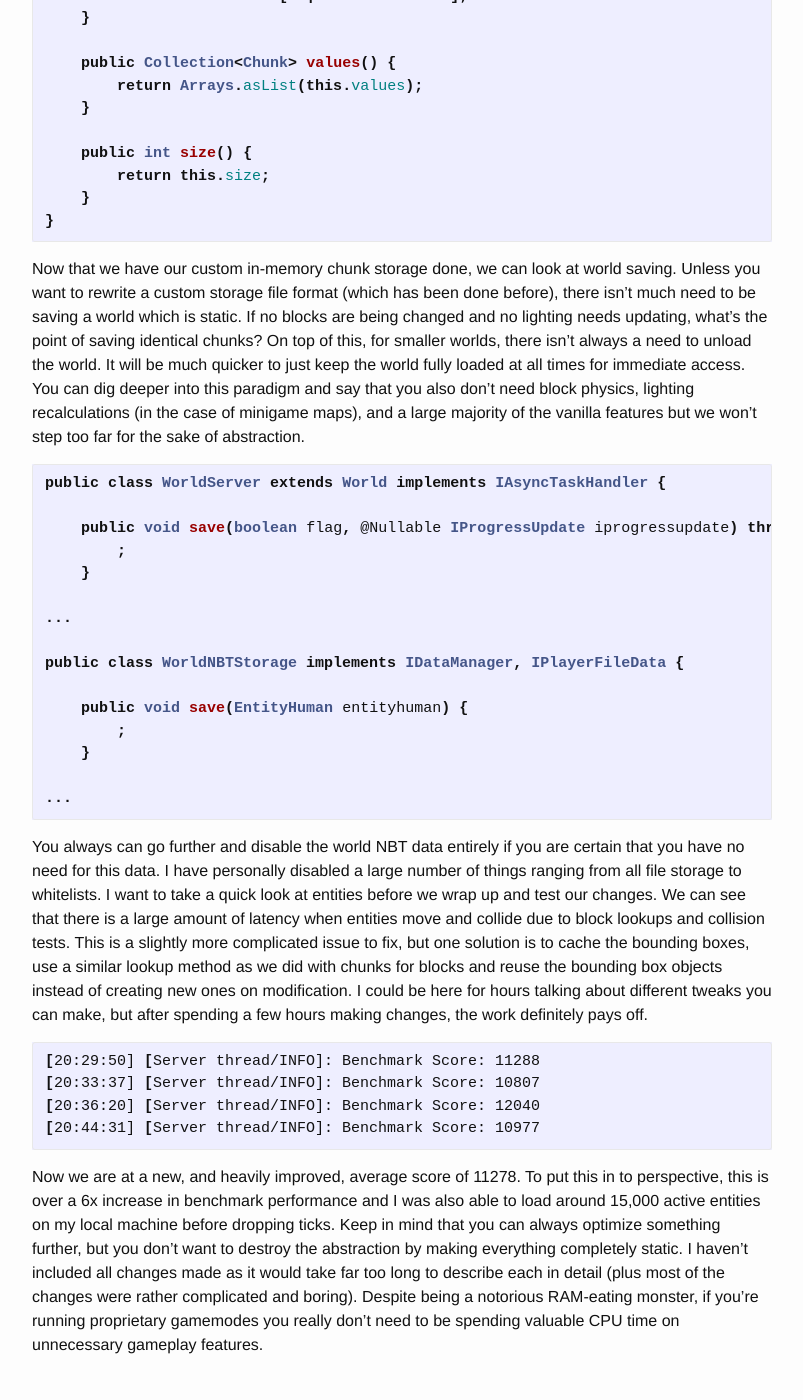
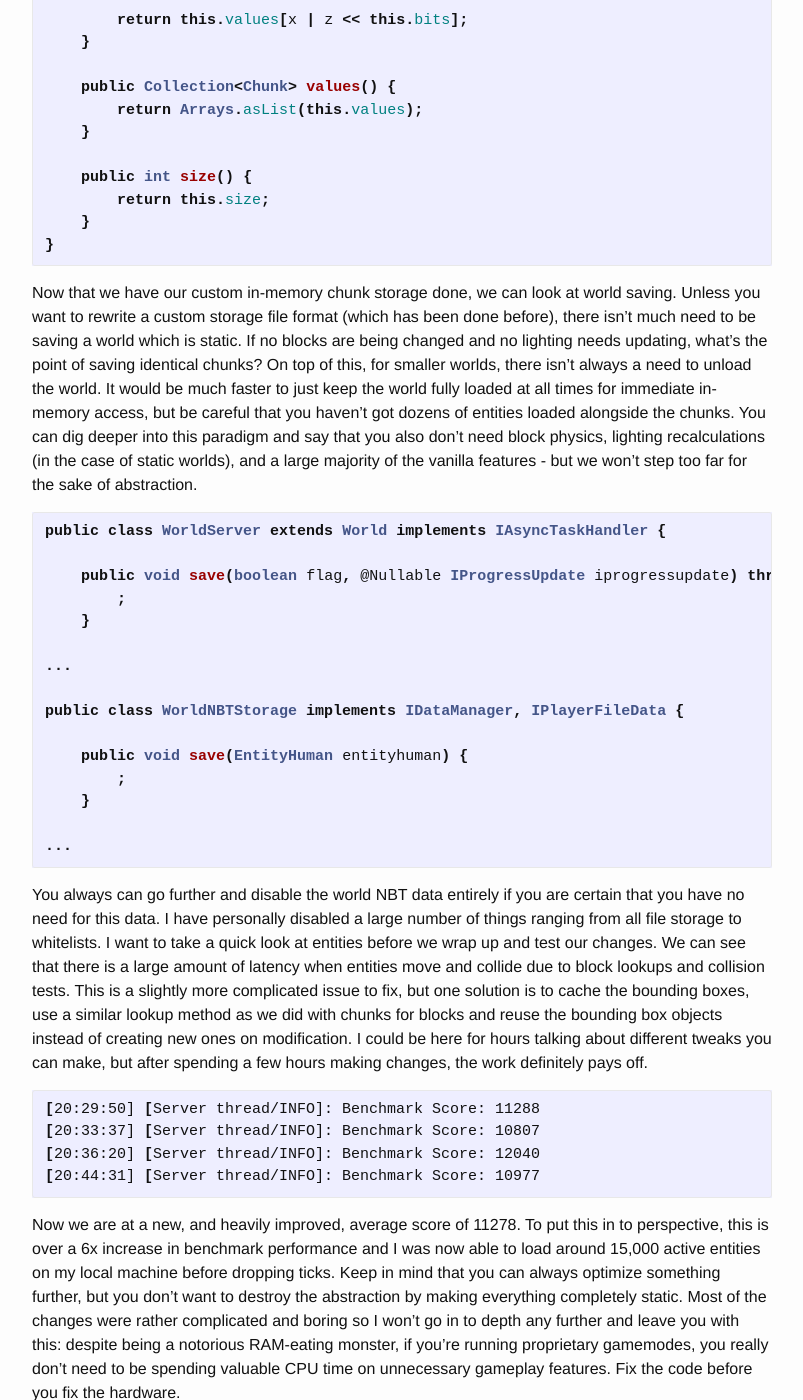
Before and after one commit to Crunkle/blog, a Jekyll site: the page built from _posts/2016-09-13-optimizing-craftbukkit-servers.md, in a window 1280 px wide and 1400 px high, scrolled down 2643 px. Shown: the whole window, without its empty margins (238-1041 px from the left). Built offline with Jekyll 4.4.1, drawn with Linux system fonts in a browser that asks for light colours; some of the changed text lies outside the part shown.

Commit message:
Add clarity to latest post

````diff
--- a/_posts/2016-09-13-optimizing-craftbukkit-servers.md
+++ b/_posts/2016-09-13-optimizing-craftbukkit-servers.md
@@ -48,7 +48,7 @@ public class ChunkProviderServer implements IChunkProvider {
 ...
 ```
 
-The chunk coordinates will now only be able to span from -1024 to 1024 allowing us to move just over 16,000 blocks in any direction from the origin. This should be more than enough to hold a medium to large world. We could also create the array by looking at how many chunks the world’s region files use, but this is slightly more complicated. In order to fully implement this array, we need to rewrite the access methods to use our improved array. We also need to remember to account for negative coordinates to prevent them from going out of the array’s bounds.
+As we are only using 22 bits of data for each chunk coordinate, chunks will only be able to span from -1024 to 1024 allowing us to move just over 16,000 blocks in any direction from the origin. This should be more than enough to hold a medium to large world. We could also create the object by looking at how many chunks the world’s region files use (which is slightly more complicated). In order to fully implement this array, we need to rewrite the access methods to use our improved array. We also need to remember to account for negative coordinates to prevent them from going out of the array’s bounds. The indexing we have implemented is a simple bitshift to store both parts of the chunk's location in a single integer.
 
 ```java
 public class IndexedChunkMap {
@@ -91,7 +91,7 @@ public class IndexedChunkMap {
 }
 ```
 
-Now that we have our custom in-memory chunk storage done, we can look at world saving. Unless you want to rewrite a custom storage file format (which has been done before), there isn’t much need to be saving a world which is static. If no blocks are being changed and no lighting needs updating, what’s the point of saving identical chunks? On top of this, for smaller worlds, there isn’t always a need to unload the world. It will be much quicker to just keep the world fully loaded at all times for immediate access. You can dig deeper into this paradigm and say that you also don’t need block physics, lighting recalculations (in the case of minigame maps), and a large majority of the vanilla features but we won’t step too far for the sake of abstraction.
+Now that we have our custom in-memory chunk storage done, we can look at world saving. Unless you want to rewrite a custom storage file format (which has been done before), there isn’t much need to be saving a world which is static. If no blocks are being changed and no lighting needs updating, what’s the point of saving identical chunks? On top of this, for smaller worlds, there isn’t always a need to unload the world. It would be much faster to just keep the world fully loaded at all times for immediate in-memory access, but be careful that you haven't got dozens of entities loaded alongside the chunks. You can dig deeper into this paradigm and say that you also don’t need block physics, lighting recalculations (in the case of static worlds), and a large majority of the vanilla features - but we won’t step too far for the sake of abstraction.
 
 ```java
 public class WorldServer extends World implements IAsyncTaskHandler {
@@ -120,4 +120,4 @@ You always can go further and disable the world NBT data entirely if you are cer
 [20:44:31] [Server thread/INFO]: Benchmark Score: 10977
 ```
 
-Now we are at a new, and heavily improved, average score of 11278. To put this in to perspective, this is over a 6x increase in benchmark performance and I was also able to load around 15,000 active entities on my local machine before dropping ticks. Keep in mind that you can always optimize something further, but you don’t want to destroy the abstraction by making everything completely static. I haven’t included all changes made as it would take far too long to describe each in detail (plus most of the changes were rather complicated and boring). Despite being a notorious RAM-eating monster, if you're running proprietary gamemodes you really don't need to be spending valuable CPU time on unnecessary gameplay features.
+Now we are at a new, and heavily improved, average score of 11278. To put this in to perspective, this is over a 6x increase in benchmark performance and I was now able to load around 15,000 active entities on my local machine before dropping ticks. Keep in mind that you can always optimize something further, but you don’t want to destroy the abstraction by making everything completely static. Most of the changes were rather complicated and boring so I won't go in to depth any further and leave you with this: despite being a notorious RAM-eating monster, if you're running proprietary gamemodes, you really don't need to be spending valuable CPU time on unnecessary gameplay features. Fix the code before you fix the hardware.
````
Also changed, not shown: other parts of _posts/2016-09-13-optimizing-craftbukkit-servers.md (+1 -1 lines).
